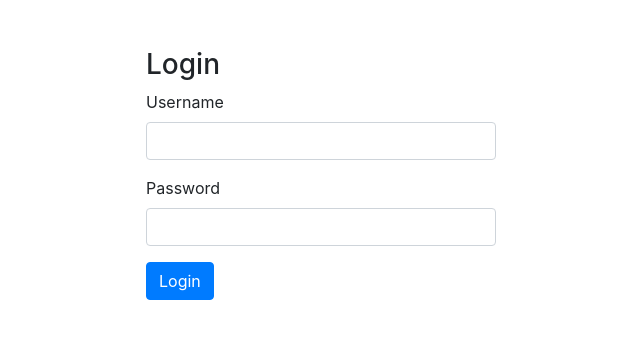
After one commit to farid002/api-thousand-game, a Flask app: page /login in a window 1280 px wide. The commit adds this page. Shown: the top 339 px of the page, without its empty margins (319-959 px from the left). Run offline with Flask 3, Linux system fonts and the light colour scheme; some libraries are stand-ins or nearby versions.

Commit message:
Add login logout

```diff
--- a/frontend/app.py
+++ b/frontend/app.py
@@ -1,16 +1,64 @@
-"""TODO: Write docstring"""
+"""Docstring"""
 
 import requests
-from flask import Flask, redirect, render_template, request, url_for
+from flask import Flask, flash, redirect, render_template, request, url_for
+from flask_login import LoginManager, UserMixin, login_required, login_user, logout_user
+from werkzeug.security import check_password_hash, generate_password_hash
 
 app = Flask(__name__)
+app.secret_key = "your_secret_key"
+login_manager = LoginManager()
+login_manager.init_app(app)
+login_manager.login_view = "login"
+
 FASTAPI_URL = "http://147.78.130.54:5002"
-# FASTAPI_URL = "http://localhost:5002"  # for local debugging uncomment this line
+# FASTAPI_URL = "http://localhost:5002"  # for local debugging
+
+# Mock user database
+users = {"admin": {"password": generate_password_hash("admin", method="scrypt")}}
+
+
+class User(UserMixin):
+    """User class for login"""
+
+    def __init__(self, username):
+        """Init with id"""
+        self.id = username
+
+
+@login_manager.user_loader
+def load_user(user_id):
+    """Load user"""
+    return User(user_id) if user_id in users else None
+
+
+@app.route("/login", methods=["GET", "POST"])
+def login():
+    """Login implementation"""
+    if request.method == "POST":
+        username = request.form["username"]
+        password = request.form["password"]
+        if username in users and check_password_hash(users[username]["password"], password):
+            user = User(username)
+            login_user(user)
+            return redirect(url_for("index"))
+        else:
+            flash("Invalid credentials")
+    return render_template("login.html")
+
+
+@app.route("/logout")
+@login_required
+def logout():
+    """Logout function"""
+    logout_user()
+    return redirect(url_for("login"))
 
 
 @app.route("/")
+@login_required
 def index():
-    """TODO: Write docstring"""
+    """Docstring"""
     games_response = requests.get(FASTAPI_URL + "/game/all")
     players_response = requests.get(FASTAPI_URL + "/player/all")
     games = games_response.json()
@@ -19,40 +67,45 @@ def index():
 
 
 @app.route("/play")
+@login_required
 def play():
-    """TODO: Write docstring"""
+    """Docstring"""
     response = requests.get(FASTAPI_URL + "/game/all")
     games = response.json()
     return render_template("play.html", games=games, FASTAPI_URL=FASTAPI_URL)
 
 
 @app.route("/games")
+@login_required
 def get_games():
-    """TODO: Write docstring"""
+    """Docstring"""
     response = requests.get(FASTAPI_URL + "/game/all")
     games = response.json()
     return render_template("games.html", games=games, FASTAPI_URL=FASTAPI_URL)
 
 
 @app.route("/tables")
+@login_required
 def get_tables():
-    """TODO: Write docstring"""
+    """Docstring"""
     response = requests.get(FASTAPI_URL + "/table/all")
     tables = response.json()
     return render_template("tables.html", tables=tables, FASTAPI_URL=FASTAPI_URL)
 
 
 @app.route("/game/<game_id>", methods=["GET"])
+@login_required
 def get_game(game_id):
-    """TODO: Write docstring"""
+    """Docstring"""
     response = requests.get(f"{FASTAPI_URL}/game/{game_id}")
     game = response.json()
     return game
 
 
 @app.route("/game/<game_id>/edit", methods=["GET", "POST"])
+@login_required
 def edit_game(game_id):
-    """TODO: Write docstring"""
+    """Docstring"""
     if request.method == "POST":
         game_data = request.json
         player0_id = game_data["player0_id"]
@@ -69,31 +122,35 @@ def edit_game(game_id):
 
 
 @app.route("/game/<game_id>/delete")
+@login_required
 def delete_game(game_id):
-    """TODO: Write docstring"""
+    """Docstring"""
     requests.delete(f"{FASTAPI_URL}/game/{game_id}")
     return redirect(url_for("get_games"))
 
 
 @app.route("/players")
+@login_required
 def get_players():
-    """TODO: Write docstring"""
+    """Docstring"""
     response = requests.get(FASTAPI_URL + "/player/all")
     players = response.json()
     return render_template("players.html", players=players, FASTAPI_URL=FASTAPI_URL)
 
 
 @app.route("/player/<player_id>", methods=["GET"])
+@login_required
 def get_player(player_id):
-    """TODO: Write docstring"""
+    """Docstring"""
     response = requests.get(f"{FASTAPI_URL}/player/{player_id}")
     player = response.json()
     return player
 
 
 @app.route("/player/<player_id>/edit", methods=["GET", "POST"])
+@login_required
 def edit_player(player_id):
-    """TODO: Write docstring"""
+    """Docstring"""
     if request.method == "POST":
         player_data = request.json
         local_id = player_data["local_id"]
@@ -121,12 +178,12 @@ def edit_player(player_id):
 
 
 @app.route("/player/<player_id>/delete")
+@login_required
 def delete_player(player_id):
-    """TODO: Write docstring"""
+    """Docstring"""
     requests.delete(f"{FASTAPI_URL}/player/{player_id}")
     return redirect(url_for("get_players"))
 
 
 if __name__ == "__main__":
-    """TODO: Write docstring"""
     app.run(debug=True)
--- a/frontend/templates/base.html
+++ b/frontend/templates/base.html
@@ -65,6 +65,9 @@
                                 <a class="dropdown-item" href="#">Something else here</a>
                             </div>
                         </li>
+                        <li class="nav-item">
+                            <a class="nav-link" href="{{ url_for('logout') }}">Logout</a>
+                        </li>
                     </ul>
                 </div>
             </nav>
--- /dev/null
+++ b/frontend/templates/login.html
@@ -0,0 +1,29 @@
+<!DOCTYPE html>
+<html lang="en">
+<head>
+    <meta charset="UTF-8">
+    <meta name="viewport" content="width=device-width, initial-scale=1.0">
+    <title>Login</title>
+    <link rel="stylesheet" href="https://stackpath.bootstrapcdn.com/bootstrap/4.5.2/css/bootstrap.min.css">
+</head>
+<body>
+    <div class="container mt-5">
+        <div class="row justify-content-center">
+            <div class="col-md-4">
+                <h3>Login</h3>
+                <form method="post">
+                    <div class="form-group">
+                        <label for="username">Username</label>
+                        <input type="text" class="form-control" id="username" name="username" required>
+                    </div>
+                    <div class="form-group">
+                        <label for="password">Password</label>
+                        <input type="password" class="form-control" id="password" name="password" required>
+                    </div>
+                    <button type="submit" class="btn btn-primary">Login</button>
+                </form>
+            </div>
+        </div>
+    </div>
+</body>
+</html>
```
Also changed, not shown: frontend/templates/index.html (+32 -10 lines).
